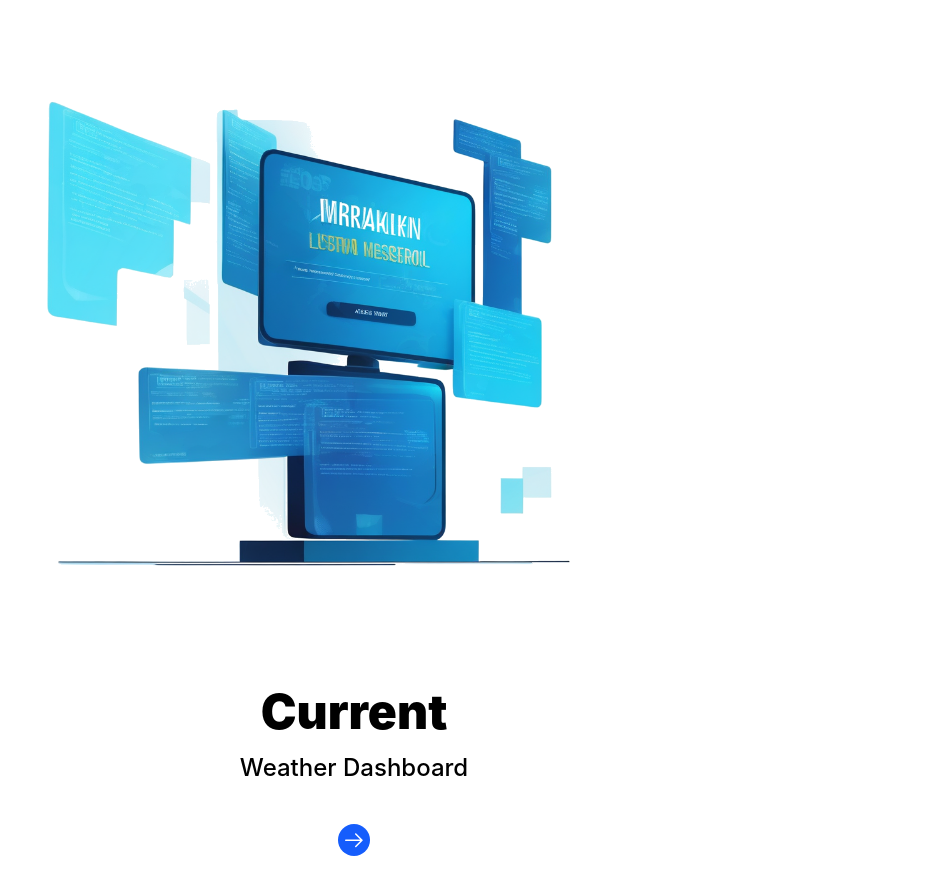
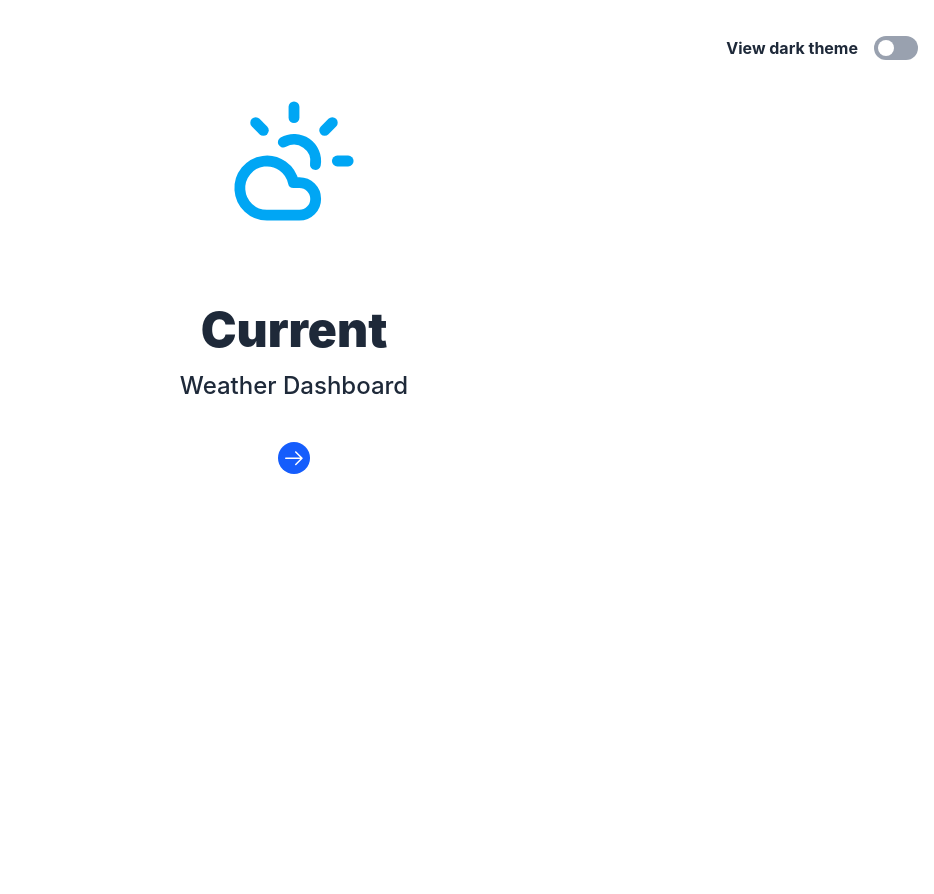
Before and after one commit to Sulley-Sadick/Weather-App, a React (Vite) app: page / in a window 1280 px wide. Shown: the whole page, without its empty margins (346-1280 px from the left). After the commit the page ends 800 px from the top, so only its background shows below. Built offline with nearby package versions, Linux system fonts and the light colour scheme; no server answers.

Commit message:
Create ToggleTheme.jsx and useToggleTheme.js file to implement toggling of theme

```diff
--- a/src/components/BottomNavBar.jsx
+++ b/src/components/BottomNavBar.jsx
@@ -5,7 +5,7 @@ import { useNavigate } from "react-router-dom";
 function BottomNavBar() {
   const navigate = useNavigate();
   return (
-    <nav className="flex-center fixed bottom-0 w-full justify-center gap-20 bg-[#f5f6f6] py-4">
+    <nav className="flex-center fixed bottom-0 w-full justify-center gap-20 bg-[#f5f6f6] py-4 dark:bg-gray-800">
       <button
         onClick={() => navigate("/dashboard")}
         type="button"
--- /dev/null
+++ b/src/components/ToggleTheme.jsx
@@ -0,0 +1,30 @@
+// hooks
+import { useContext } from "react";
+
+// created components
+import { WeatherContext } from "../context/WeatherContext";
+
+function ToggleTheme() {
+  const { theme, changeTheme } = useContext(WeatherContext);
+
+  return (
+    <div className="flex-center self-end">
+      <p className="font-bold text-gray-800 dark:text-gray-100">
+        View {!theme ? "dark" : "white"} theme
+      </p>
+      <button
+        type="button"
+        role="switch"
+        aria-label="ToggleTheme"
+        className={`m-4 h-6 w-11 cursor-pointer rounded-full bg-gray-400 p-1 outline-none`}
+        onClick={changeTheme}
+      >
+        <span
+          className={`block h-4 ${theme ? "translate-x-5" : "translate-0"} w-4 rounded-full bg-white transition-transform duration-400`}
+        ></span>
+      </button>
+    </div>
+  );
+}
+
+export default ToggleTheme;
--- a/src/context/WeatherContext.jsx
+++ b/src/context/WeatherContext.jsx
@@ -1,9 +1,13 @@
-import { createContext, useState } from "react";
+// hooks
+import { createContext, useEffect, useState } from "react";
+
+// created components
 import weatherService from "../services/weatherService";
 import {
   useLocalStorageForSelectedWeather,
   useLocalStorageForWeatherHistory,
 } from "../customHooks/useLocalStorage";
+import useToggleTheme from "../customHooks/useToggleTheme";
 
 // create context
 export const WeatherContext = createContext();
@@ -15,16 +19,32 @@ const WeatherProvider = ({ children }) => {
   const [selectedWeather, setSelectedWeather] = useState(
     () => JSON.parse(localStorage.getItem("selectedWeather")) || null,
   );
+  const [theme, setTheme] = useState(
+    () => JSON.parse(localStorage.getItem("theme")) || false,
+  );
   const [loading, setLoading] = useState(false);
   const [error, setError] = useState(null);
-
-  const resetWeatherData = () => setWeatherHistory([]);
 
   // store weatherHistory into localStorage
   useLocalStorageForWeatherHistory(weatherHistory);
 
   // store selectedWeather into localStorage
   useLocalStorageForSelectedWeather(selectedWeather);
+
+  // store theme in the localStorage
+  useToggleTheme(theme);
+
+  // change theme
+  const changeTheme = () => setTheme(() => !theme);
+
+  // add dark class to body when theme is true
+  useEffect(() => {
+    if (theme) document.documentElement.classList.add("dark");
+    else document.documentElement.classList.remove("dark");
+  }, [theme]);
+
+  // clear states
+  const resetWeatherData = () => setWeatherHistory([]);
 
   const searchCity = async function (city) {
     try {
@@ -72,6 +92,8 @@ const WeatherProvider = ({ children }) => {
         error,
         searchCity,
         resetWeatherData,
+        theme,
+        changeTheme,
       }}
     >
       {children}
--- /dev/null
+++ b/src/customHooks/useToggleTheme.js
@@ -0,0 +1,9 @@
+import { useEffect } from "react";
+
+function useToggleTheme(theme) {
+  useEffect(() => {
+    localStorage.setItem("theme", JSON.stringify(theme));
+  }, [theme]);
+}
+
+export default useToggleTheme;
--- a/src/index.css
+++ b/src/index.css
@@ -1,4 +1,6 @@
 @import "tailwindcss";
+
+@custom-variant dark (&:where(.dark, .dark *));
 
 @theme {
   --breakpoint-max-sm: 21.25rem;
@@ -17,5 +19,5 @@
 }
 
 @utility box-container {
-  @apply m-2 w-full gap-x-20 rounded-lg p-8 shadow-md;
+  @apply m-2 w-full gap-x-20 rounded-lg p-8 shadow-md dark:bg-gray-800;
 }
--- a/src/pages/Dashboard.jsx
+++ b/src/pages/Dashboard.jsx
@@ -1,13 +1,17 @@
+// hooks
 import { useContext } from "react";
 import { useNavigate } from "react-router-dom";
 
+// in-built components
 import { PiThermometerSimpleBold } from "react-icons/pi";
 import { FaWind } from "react-icons/fa";
 import { IoSettings, IoWaterSharp } from "react-icons/io5";
+import { GrPrevious } from "react-icons/gr";
 
+// created components
 import BottomNavBar from "../components/BottomNavBar";
 import { WeatherContext } from "../context/WeatherContext";
-import { GrPrevious } from "react-icons/gr";
+import ToggleTheme from "../components/ToggleTheme";
 
 function Dashboard() {
   const { selectedWeather } = useContext(WeatherContext);
@@ -21,17 +25,20 @@ function Dashboard() {
   );
 
   return (
-    <section>
-      <div className="flex-center mb-20 w-full flex-col p-10">
+    <section className="dark:bg-gray-900 dark:text-gray-100">
+      <div className="flex-center mb-12 w-full flex-col p-5">
+        <div className="mb-10 flex w-full items-center justify-between">
           <button
-          className="flex cursor-pointer self-start text-2xl"
+            className="cursor-pointer text-2xl"
             onClick={() => navigate("/search")}
             aria-label="Go back"
           >
             <GrPrevious />
           </button>
+          <ToggleTheme />
+        </div>
         <div className="flex-center flex-col">
-          <h1 className="-mt-7 mb-2 text-3xl font-bold">
+          <h1 className="mb-2 text-3xl font-bold">
             {selectedWeather.current.name}
           </h1>
           <p>
@@ -47,11 +54,11 @@ function Dashboard() {
             {Math.round(selectedWeather.current.main.temp)}℃
           </h3>
         </div>
-        <div className="w-full rounded-md p-4 shadow-md md:w-[80%]">
+        <div className="w-full rounded-md p-4 shadow-md md:w-[80%] dark:bg-gray-800">
           <h3 className="my-4 font-bold max-sm:text-center sm:text-left">
             Today's Weather
           </h3>
-          <div className="flex divide-y divide-gray-900 max-sm:flex-col max-sm:items-center sm:divide-x sm:divide-y-0 md:flex-row md:justify-between">
+          <div className="flex divide-y divide-gray-900 max-sm:flex-col max-sm:items-center sm:divide-x sm:divide-y-0 md:flex-row md:justify-between dark:divide-gray-700">
             {selectedWeather.foreCast.list.slice(0, 3).map((weather) => (
               <div
                 key={weather.dt_txt}
@@ -72,11 +79,11 @@ function Dashboard() {
             ))}
           </div>
         </div>
-        <div className="mt-20 w-full rounded-lg p-6 shadow-md md:w-[80%]">
+        <div className="mt-20 w-full rounded-lg p-6 shadow-md md:w-[80%] dark:bg-gray-800">
           <h3 className="my-2 font-bold max-sm:text-center sm:text-left">
             Weekly outlook
           </h3>
-          <div className="divide-y">
+          <div className="w-full divide-y">
             {weeklyData.map((weather, index) => (
               <div key={weather.dt_txt}>
                 <div className="flex-center justify-between max-sm:flex-col md:flex-row">
@@ -103,7 +110,7 @@ function Dashboard() {
             ))}
           </div>
         </div>
-        <div className="mt-20 w-full shadow-md max-sm:p-4 sm:p-6 md:w-[80%]">
+        <div className="mt-20 w-full shadow-md max-sm:p-4 sm:p-6 md:w-[80%] dark:bg-gray-800">
           <div className="flex items-center justify-between">
             <h3 className="font-bold">Weather details</h3>
             <button
--- a/src/pages/LandingPage.jsx
+++ b/src/pages/LandingPage.jsx
@@ -1,24 +1,31 @@
+// hooks
 import { useNavigate } from "react-router-dom";
+// in-built components
+import { GoArrowRight } from "react-icons/go";
 
-import { GoArrowRight } from "react-icons/go";
-import weatherLogo from "../assets/weatherapp.png";
+// created component
+import ToggleTheme from "../components/ToggleTheme";
+import { LuCloudSun } from "react-icons/lu";
 
 function LandingPage() {
   const navigate = useNavigate();
 
   return (
-    <section>
-      <img
-        src={weatherLogo}
-        className="mx-auto mt-10 w-[50%] md:mt-2"
-        alt="weather logo"
-      />
-      <div className="flex flex-col sm:ml-30">
+    <section className="min-h-screen w-full bg-white dark:bg-gray-900 dark:text-gray-800">
+      <div className="flex-center flex-col py-5">
+        <ToggleTheme />
+        <div className="mx-auto my-5">
+          <LuCloudSun size={130} className="text-sky-500 dark:text-sky-400" />
+        </div>
+      </div>
+      <div className="flex flex-col">
         <div className="flex-center flex-col">
-          <h1 className="mt-25 mb-4 flex flex-col items-center text-5xl font-black sm:mt-10">
+          <h1 className="mt-25 mb-4 flex flex-col items-center text-5xl font-black text-gray-800 sm:mt-10 dark:text-gray-100">
             Current
           </h1>
-          <span className="text-2xl font-medium">Weather Dashboard</span>
+          <span className="text-2xl font-medium text-gray-800 dark:text-gray-100">
+            Weather Dashboard
+          </span>
         </div>
         <div className="mr-11 flex flex-col items-center max-sm:mr-0">
           <button
--- a/src/pages/WeatherDetails.jsx
+++ b/src/pages/WeatherDetails.jsx
@@ -5,6 +5,7 @@ import { GrPrevious } from "react-icons/gr";
 import { useNavigate } from "react-router-dom";
 
 import BottomNavBar from "../components/BottomNavBar";
+import ToggleTheme from "../components/ToggleTheme";
 
 function WeatherDetails() {
   const navigate = useNavigate();
@@ -14,17 +15,20 @@ function WeatherDetails() {
   if (!selectedWeather) return <p>Data not available</p>;
 
   return (
-    <section>
+    <section className="dark:bg-gray-900 dark:text-gray-100">
       <div className="flex-center mb-10 w-full flex-col justify-center p-6">
+        <div className="flex-center w-full justify-between">
           <button
             type="button"
             aria-label="Go back"
-          className="ml-2 flex cursor-pointer self-start text-2xl"
+            className="ml-2 flex cursor-pointer text-2xl"
             onClick={() => navigate("/dashboard")}
           >
             <GrPrevious />
           </button>
-        <h2 className="-mt-6 flex text-[1rem] font-black sm:text-2xl">
+          <ToggleTheme />
+        </div>
+        <h2 className="mt-10 flex text-[1rem] font-black sm:text-2xl">
           Current Weather
         </h2>
         <div className="flex-center mt-8 flex-col">
```
Also changed, not shown: src/components/SearchPage.jsx (+24 -8 lines). Lines whose indentation alone changed are shown as unchanged.
